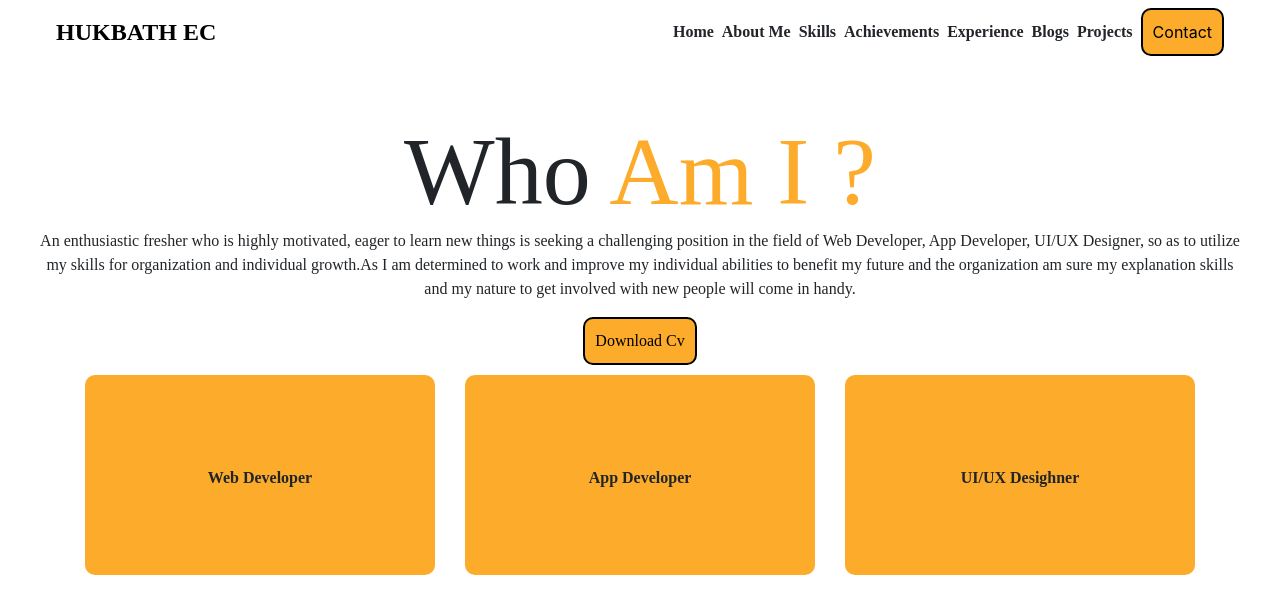
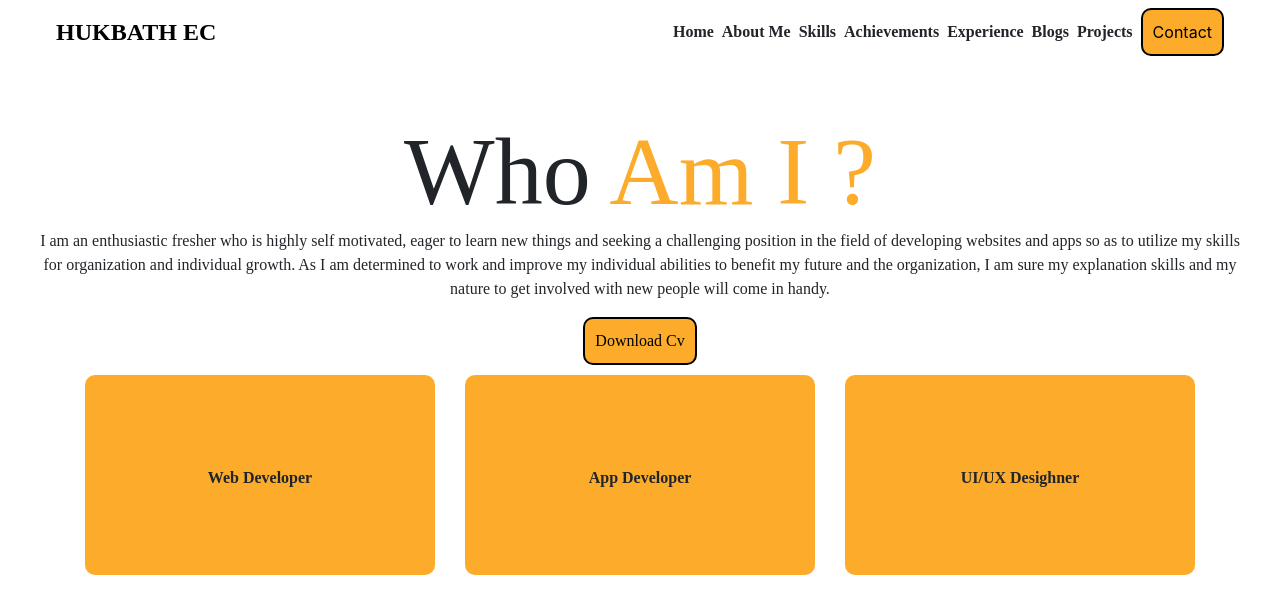
Before and after one commit to HuKKu-ec/Portfolio, a React (Create React App) app: page /about in a window 1280 px wide. Shown: the top 614 px of the page. Built offline with nearby package versions, Linux system fonts and the light colour scheme; a web font is replaced by a local one.

Commit message:
ABOUT PAGE UPDATED

```diff
--- a/src/pages/About.js
+++ b/src/pages/About.js
@@ -26,12 +26,12 @@ const About = () => {
         }}
       >
         <p style={{ textAlign: 'center' }}>
-          An enthusiastic fresher who is highly motivated, eager to learn new
-          things is seeking a challenging position in the field of Web
-          Developer, App Developer, UI/UX Designer, so as to utilize my skills
-          for organization and individual growth.As I am determined to work and
+          I am an enthusiastic fresher who is highly self motivated, eager to
+          learn new things and seeking a challenging position in the field of
+          developing websites and apps so as to utilize my skills for
+          organization and individual growth. As I am determined to work and
           improve my individual abilities to benefit my future and the
-          organization am sure my explanation skills and my nature to get
+          organization, I am sure my explanation skills and my nature to get
           involved with new people will come in handy.
         </p>
       </div>
```
